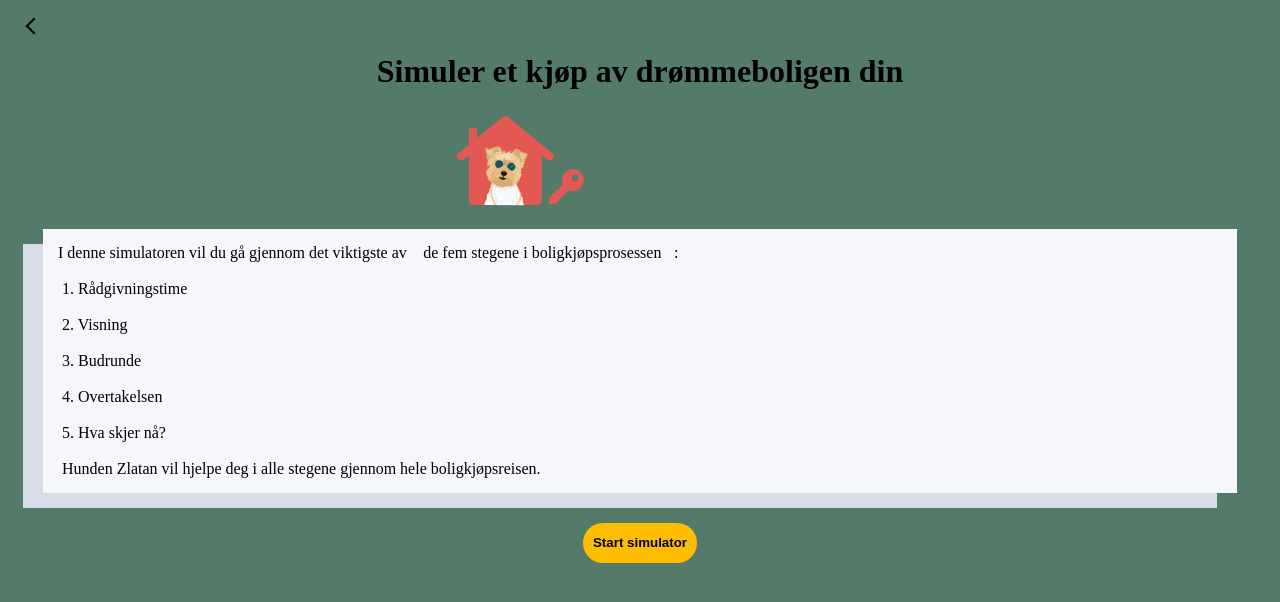
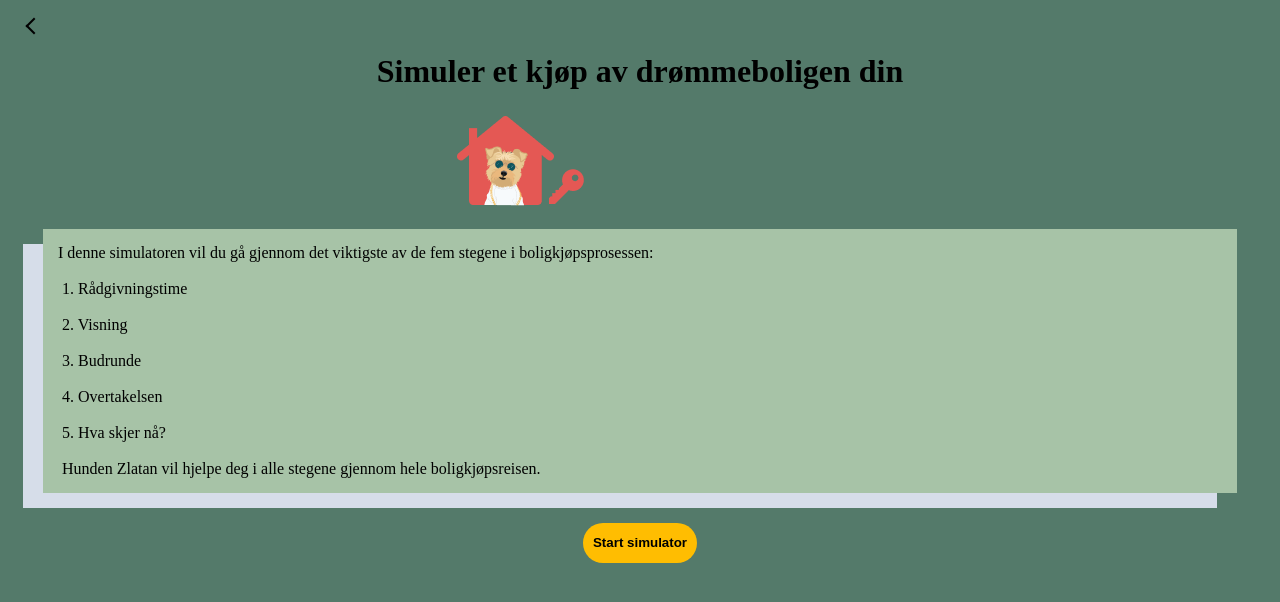
Before and after one commit to SimenHHauge/Bacheloroppgave, a React (Create React App) app in the folder bachelor/: page /SimulertBoligkjop in a window 1280 px wide. Shown: the top 602 px of the page. Built offline with nearby package versions, Linux system fonts and the light colour scheme.

Commit message:
Siste utkast med farge endringer

```diff
--- a/bachelor/src/Hjelpefiler/Tekster.jsx
+++ b/bachelor/src/Hjelpefiler/Tekster.jsx
@@ -15,7 +15,7 @@ export const VeienTil = {
 
 export const SimulatorBeskrivelse = {
     tittel: "Simuler et kjøp av drømmeboligen din",
-    tekst: `I denne simulatoren vil du gå gjennom det viktigste av \bde fem stegene i boligkjøpsprosessen\b:
+    tekst: `I denne simulatoren vil du gå gjennom det viktigste av de fem stegene i boligkjøpsprosessen:
     \n 1. Rådgivningstime
     \n 2. Visning
     \n 3. Budrunde
--- a/bachelor/src/SimulertBoligkjop/SimulertBoligkjop.jsx
+++ b/bachelor/src/SimulertBoligkjop/SimulertBoligkjop.jsx
@@ -31,7 +31,7 @@ const Bilde = styled.img`
 
 const Beskrivelse = styled.div`
     padding: 15px;
-    background-color: #F5F7FA;
+    background-color: #A7C3A7;
     margin 15px;
     margin-top: 20px;
     box-shadow: -20px 15px #D6DDE9;
```
